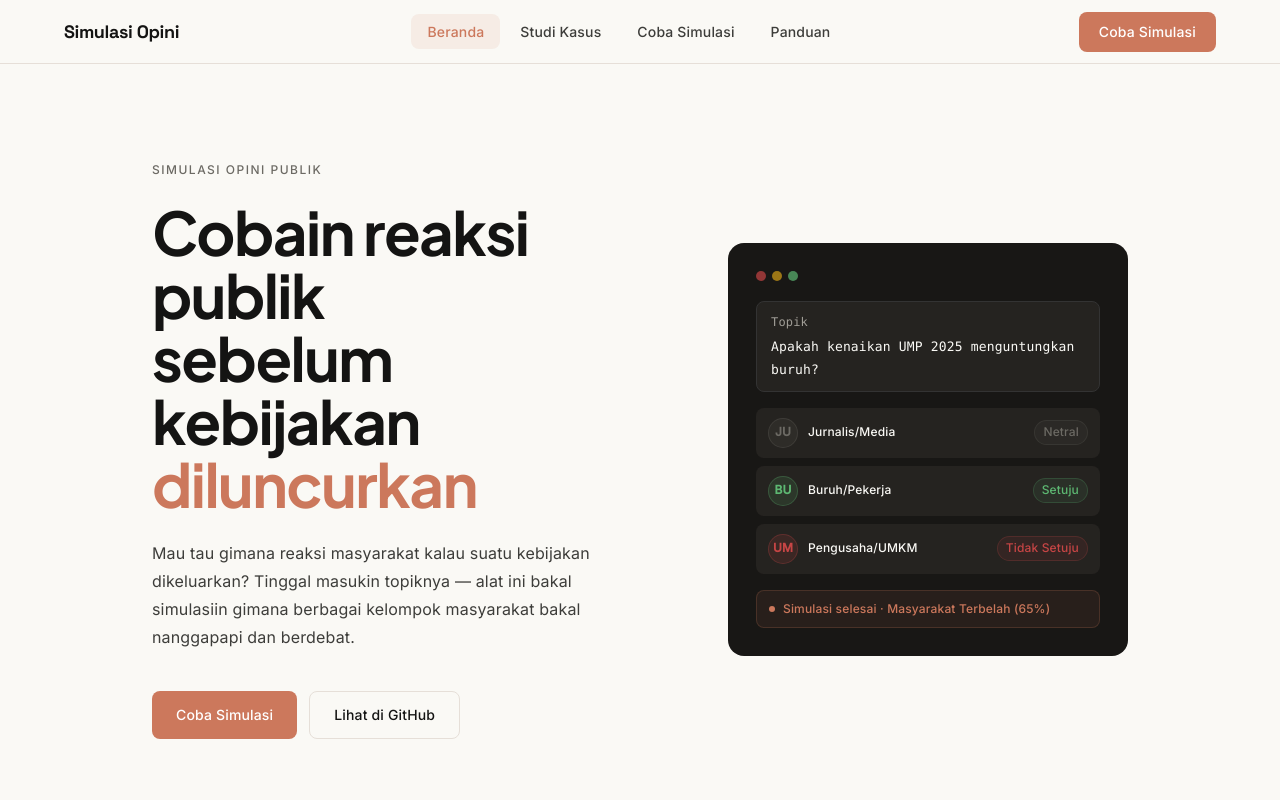
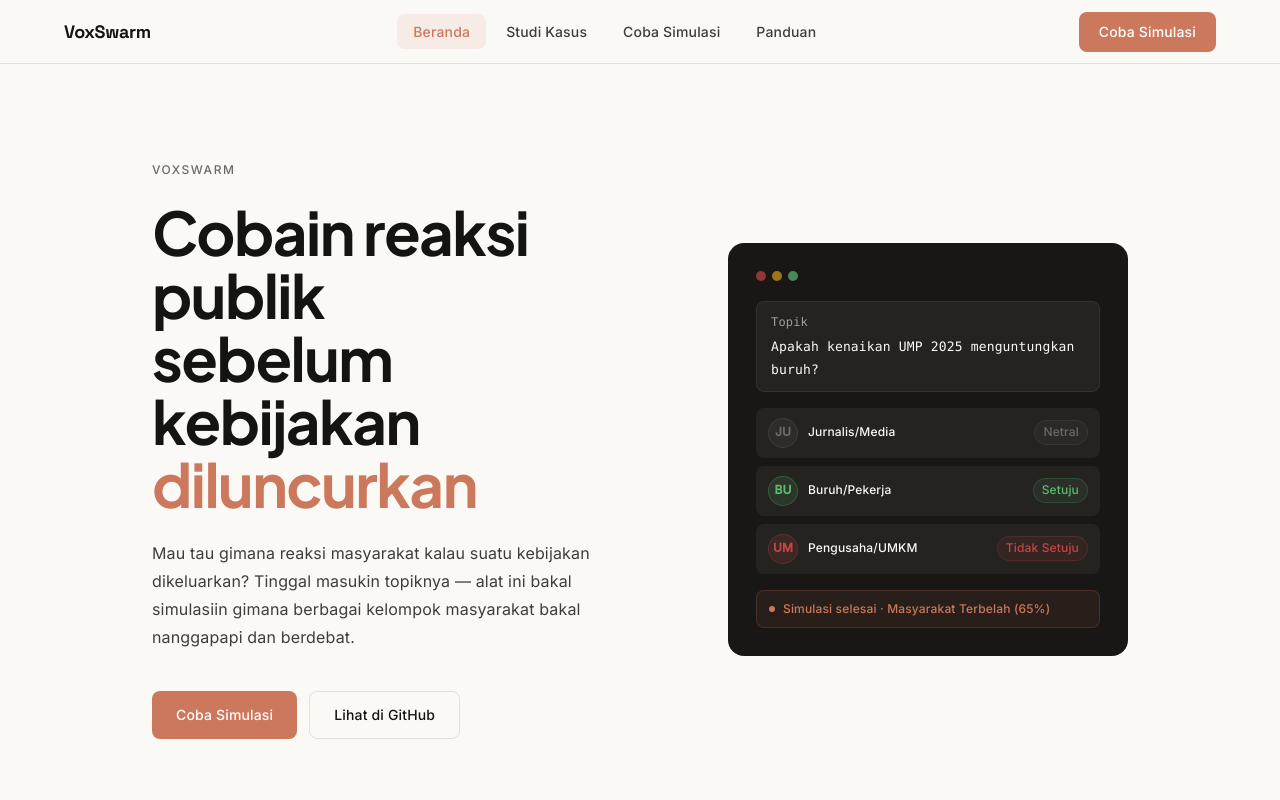
Before and after one commit to aditrachman/Simulation-Prediction-Engine, a Next.js app in the folder frontend/: page / in a window 1280 px wide. Shown: the top 800 px of the page. Built offline with nearby package versions, Linux system fonts and the light colour scheme.

Commit message:
feat(branding): rename 'Simulasi Opini' to 'VoxSwarm' across navbar, footer, demo, home, and metadata

```diff
--- a/frontend/src/app/components/Footer.js
+++ b/frontend/src/app/components/Footer.js
@@ -12,11 +12,11 @@ export default function Footer() {
                 className="text-lg tracking-tight text-[#faf9f5]"
                 style={{ fontFamily: "var(--font-logo), sans-serif", fontWeight: 700, letterSpacing: "-0.02em" }}
               >
-                Simulasi Opini
+                VoxSwarm
               </span>
             </Link>
             <p className="mt-3 text-[14px] leading-[1.55] text-[#a09d96]" style={{ letterSpacing: "0.15px" }}>
-              Alat simulasi reaksi publik terhadap kebijakan atau isu — dikembangkan buat tugas akhir.
+              Alat simulasi reaksi publik terhadap kebijakan atau isu — dikembangkan oleh tim VoxSwarm.
             </p>
           </div>
 
@@ -50,7 +50,7 @@ export default function Footer() {
         </div>
 
         <div className="mt-16 border-t border-[#252320] pt-8 text-[14px] leading-[1.55] text-[#a09d96]" style={{ letterSpacing: "0.15px" }}>
-          <p>© 2026 Simulasi Opini — Tugas Akhir.</p>
+          <p>© 2026 VoxSwarm — Tugas Akhir.</p>
         </div>
       </div>
     </footer>
--- a/frontend/src/app/components/Navbar.js
+++ b/frontend/src/app/components/Navbar.js
@@ -20,7 +20,7 @@ export default function Navbar() {
             className="text-lg tracking-tight"
             style={{ fontFamily: "var(--font-logo), sans-serif", fontWeight: 700, color: "#141413", letterSpacing: "-0.02em" }}
           >
-            Simulasi Opini
+            VoxSwarm
           </span>
         </Link>
 
--- a/frontend/src/app/demo/page.js
+++ b/frontend/src/app/demo/page.js
@@ -548,7 +548,7 @@ export default function DemoPage() {
         {/* Hero + Form */}
         <section className="pt-10 pb-6">
           <p className="text-[11px] font-medium uppercase tracking-[1.5px] text-[#6c6a64] mb-4">
-            Simulasi Opini Publik
+            VoxSwarm
           </p>
           <h1 className="display-xl mb-3" style={{ fontWeight: 400 }}>
             Simulasi Reaksi Kebijakan
--- a/frontend/src/app/layout.js
+++ b/frontend/src/app/layout.js
@@ -34,9 +34,9 @@ const publicSans = Public_Sans({
 });
 
 export const metadata = {
-  title: "Simulasi Opini — Cobain reaksi publik sebelum kebijakan diluncurkan",
+  title: "VoxSwarm — Simulasi Reaksi Kebijakan",
   description:
-    "Simulasi opini publik: cobain gimana reaksi berbagai kelompok masyarakat terhadap suatu isu sebelum diluncurkan. Buat tugas akhir - alat simulasi opini.",
+    "VoxSwarm: simulasi reaksi berbagai kelompok masyarakat terhadap kebijakan sebelum diluncurkan. Alat bantu pengambilan keputusan berbasis data.",
 };
 
 export default function RootLayout({ children }) {
--- a/frontend/src/app/page.js
+++ b/frontend/src/app/page.js
@@ -117,7 +117,7 @@ export default function LandingPage() {
                   marginBottom: 20,
                 }}
               >
-                Simulasi Opini Publik
+                VoxSwarm
               </p>
 
               <h1
@@ -453,7 +453,7 @@ export default function LandingPage() {
                   color: "#faf9f5", marginBottom: 16, maxWidth: 480,
                 }}
               >
-                Dibuat oleh Adit Rachman
+                Dibuat oleh Kami VoxSwarm
               </h2>
               <p style={{
                 fontFamily: "var(--font-body, sans-serif)",
```
